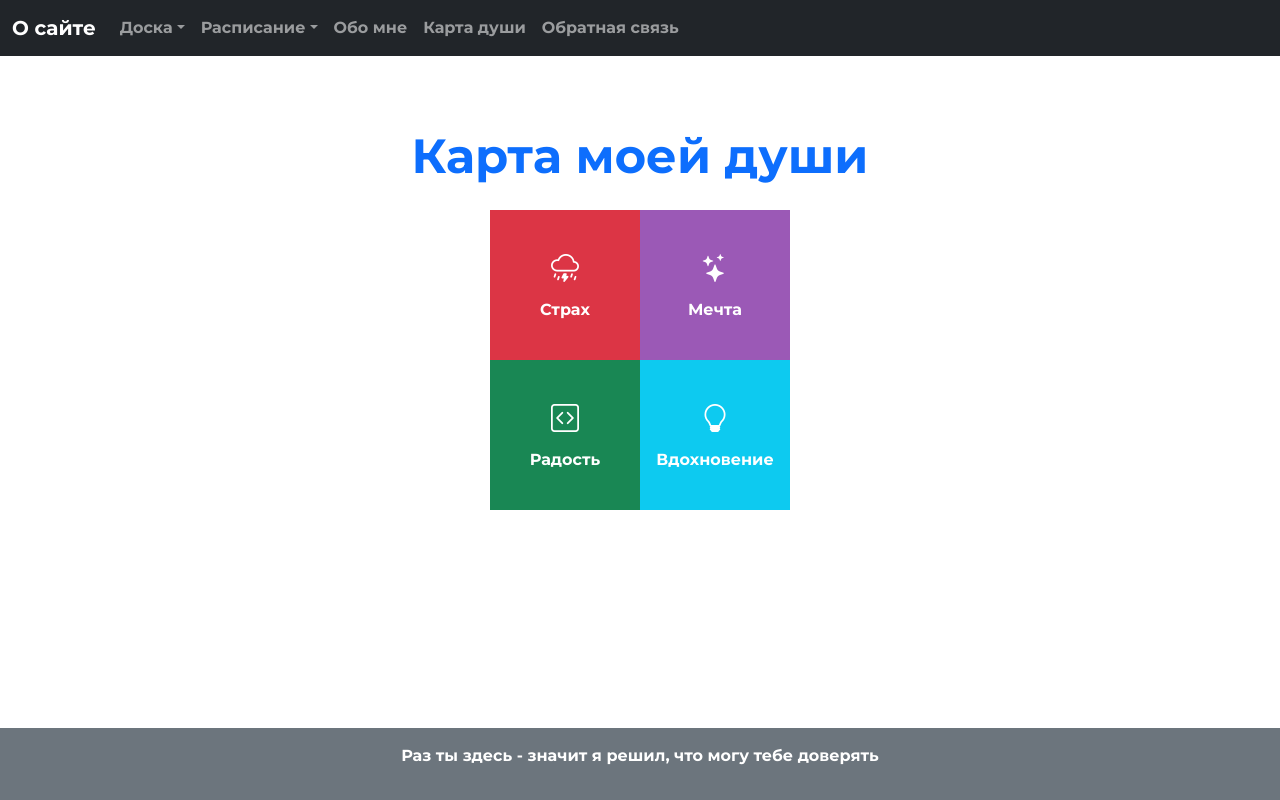
After one commit to Maxim-hub296/MyCardBoardBox, a Flask app: page /soul_card in a window 1280 px wide. The commit adds this page. Run offline with Flask 3, Linux system fonts and the light colour scheme.

Commit message:
Добавлен раздел "Карта души"

```diff
--- a/app/routes.py
+++ b/app/routes.py
@@ -55,4 +55,8 @@ def gallery():
     os.makedirs(app.config['UPLOAD_FOLDER'], exist_ok=True)
     image_folder = app.config['UPLOAD_FOLDER']
     image_list = [img for img in os.listdir(image_folder) if img.lower().endswith(('.png', '.jpg', '.jpeg'))]
-    return render_template('gallery.html', image_list=image_list)
+    return render_template('gallery.html', title_name='Пейзажи',image_list=image_list)
+
+@app.route('/soul_card')
+def soul_card():
+    return render_template('soul_card.html', title_name="Карта души")
--- a/app/templates/base.html
+++ b/app/templates/base.html
@@ -8,9 +8,11 @@
     <script src="https://cdn.jsdelivr.net/npm/bootstrap@5.3.3/dist/js/bootstrap.bundle.min.js"></script>
     <link href="https://fonts.googleapis.com/css2?family=Montserrat:wght@700&display=swap&subset=cyrillic"
           rel="stylesheet">
-
+    <link rel="stylesheet" href="https://cdn.jsdelivr.net/npm/bootstrap-icons@1.11.1/font/bootstrap-icons.css">
+    <link href="https://cdn.jsdelivr.net/npm/bootstrap@5.3.0/dist/css/bootstrap.min.css" rel="stylesheet">
+    <link rel="stylesheet" href="https://cdn.jsdelivr.net/npm/bootstrap-icons@1.11.1/font/bootstrap-icons.css">
     <link href="https://cdn.jsdelivr.net/npm/bootstrap@5.3.3/dist/css/bootstrap.min.css" rel="stylesheet">
-
+    <script src="https://cdn.jsdelivr.net/npm/bootstrap@5.3.0/dist/js/bootstrap.bundle.min.js"></script>
     <style>
         /* Применяем шрифт Montserrat ко всему тексту */
         body {
@@ -45,8 +47,9 @@
                     </ul>
                 <li class="nav-item">
                     <a class="nav-link" href="/about_me" >Обо мне</a>
+                </li>
                 <li class="nav-item">
-                    <a class="nav-link" href="#">Мои рекомендации</a>
+                    <a class="nav-link" href="/soul_card">Карта души</a>
                 </li>
                 <li class="nav-item">
                     <a class="nav-link" href="/contact">Обратная связь</a>
--- /dev/null
+++ b/app/templates/soul_card.html
@@ -0,0 +1,75 @@
+{% extends "base.html" %}
+
+{% block content %}
+<div class="container py-5">
+    <div class="row justify-content-center">
+        <div class="col-md-8 text-center">
+            <h2 class="display-5 fw-bold mb-4 text-primary">
+                Карта моей души
+            </h2>
+
+            <!-- Контейнер для карты -->
+            <div class="position-relative mx-auto" style="width: 300px; height: 300px;">
+                <!-- Сектора -->
+                <div class="position-absolute top-0 start-0 w-50 h-50 bg-danger rounded-top-start overflow-hidden"
+                     data-bs-toggle="tooltip"
+                     title="Нет ничего страшнее одиночества">
+                    <div class="d-flex flex-column justify-content-center h-100 p-3 text-white">
+                        <i class="bi bi-cloud-lightning-rain fs-3"></i>
+                        <span class="mt-2">Страх</span>
+                    </div>
+                </div>
+
+                <div class="position-absolute top-0 end-0 w-50 h-50 bg-purple rounded-top-end overflow-hidden"
+                     data-bs-toggle="tooltip"
+                     title="Полюбить однажды — и любить, пока бьётся сердце">
+                    <div class="d-flex flex-column justify-content-center h-100 p-3 text-white">
+                        <i class="bi bi-stars fs-3"></i>
+                        <span class="mt-2">Мечта</span>
+                    </div>
+                </div>
+
+                <div class="position-absolute bottom-0 start-0 w-50 h-50 bg-success rounded-bottom-start overflow-hidden"
+                     data-bs-toggle="tooltip"
+                     title="Посвящать время своему ремеслу">
+                    <div class="d-flex flex-column justify-content-center h-100 p-3 text-white">
+                        <i class="bi bi-code-square fs-3"></i>
+                        <span class="mt-2">Радость</span>
+                    </div>
+                </div>
+
+                <div class="position-absolute bottom-0 end-0 w-50 h-50 bg-info rounded-bottom-end overflow-hidden"
+                     data-bs-toggle="tooltip"
+                     title="Мечтать и планировать">
+                    <div class="d-flex flex-column justify-content-center h-100 p-3 text-white">
+                        <i class="bi bi-lightbulb fs-3"></i>
+                        <span class="mt-2">Вдохновение</span>
+                    </div>
+                </div>
+            </div>
+        </div>
+    </div>
+</div>
+
+<style>
+    .bg-purple {
+        background-color: #9b59b6 !important;
+    }
+
+    [data-bs-toggle="tooltip"] {
+        cursor: pointer;
+        transition: transform 0.3s ease;
+    }
+
+    [data-bs-toggle="tooltip"]:hover {
+        transform: scale(1.05);
+        z-index: 2;
+    }
+</style>
+
+<script>
+    // Активируем всплывающие подсказки
+    const tooltipTriggerList = document.querySelectorAll('[data-bs-toggle="tooltip"]')
+    const tooltipList = [...tooltipTriggerList].map(tooltipTriggerEl => new bootstrap.Tooltip(tooltipTriggerEl))
+</script>
+{% endblock %}
```
